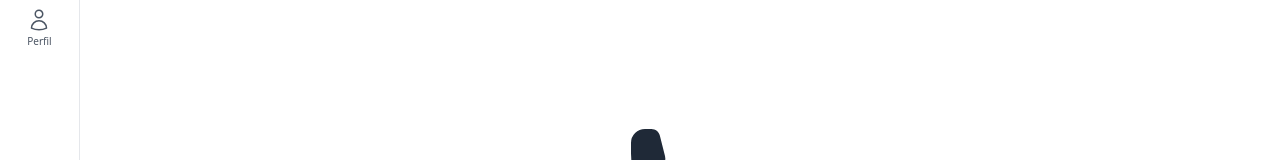
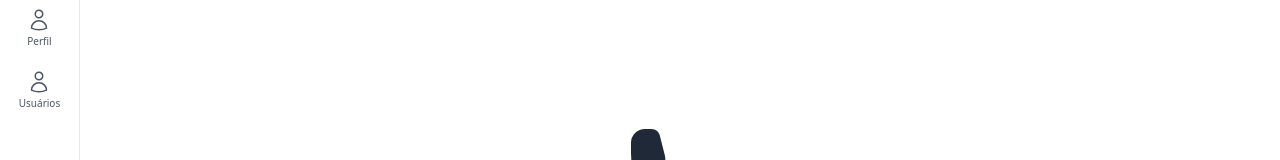
Before and after one commit to samueelg/DoctorTicketPHP, a React (Vite) app in the folder frontend/: page / in a window 1280 px wide. Shown: the part 202-362 px from the top of the page. Built offline with nearby package versions, Linux system fonts and the light colour scheme.

Commit message:
:sparkles: Criando página de cadastro de usuários

```diff
--- a/frontend/src/components/layout/Sidebar.jsx
+++ b/frontend/src/components/layout/Sidebar.jsx
@@ -36,6 +36,11 @@ export function Sidebar() {
           <span className="text-[10px] leading-none">Perfil</span>
         </NavLink>
 
+        <NavLink to="/cadastro" className={linkClass}>
+          <UserIcon className="h-6 w-6" />
+          <span className="text-[10px] leading-none">Usuários</span>
+        </NavLink>
+
         <NavLink to="/relatorio/base" className={(p) => linkClass(p) + " mt-auto"}>
           <Cog6ToothIcon className="h-6 w-6" />
           <span className="text-[10px] leading-none">Config</span>
--- a/frontend/src/pages/App.jsx
+++ b/frontend/src/pages/App.jsx
@@ -5,6 +5,7 @@ import LigacaoFinalizada from "./LigacaoFinalizada";
 import AppLayout from "./layouts/AppLayout";
 import Relatorios from "./Relatorios";
 import RelatorioBase from "./RelatorioBase";
+import CadastroUsuarios from "./CadastroUsuarios";
 
 export default function App(){
     return(
@@ -16,6 +17,7 @@ export default function App(){
                     <Route path="/ligacaoFinalizada" element={<LigacaoFinalizada/>}/>
                     <Route path="/relatorios" element={<Relatorios/>}/>
                     <Route path="/relatorio/base" element={<RelatorioBase/>}/>
+                    <Route path="/cadastro" element={<CadastroUsuarios/>}/>
                     <Route path="*" element={<Navigate to="/" replace />} />
                 </Route>
             </Routes>
--- /dev/null
+++ b/frontend/src/pages/CadastroUsuarios.jsx
@@ -0,0 +1,7 @@
+export default function CadastroUsuarios(){
+    return(
+        <div className="cadastro-page">
+
+        </div>
+    );
+}
```
